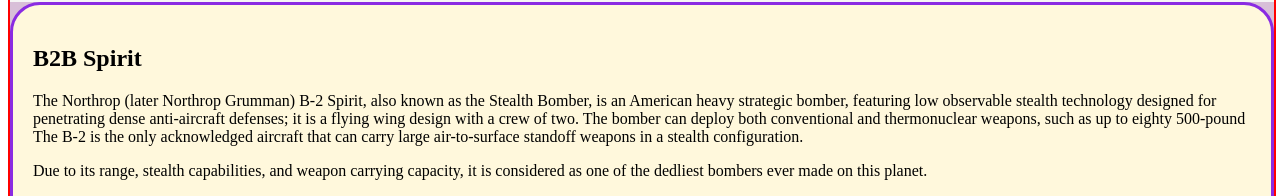
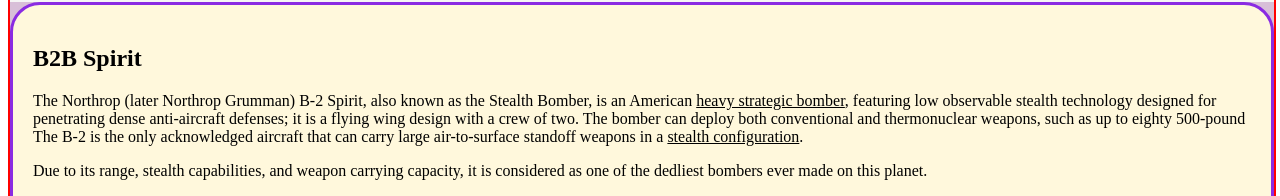
Before and after one commit to Bishal976/udacity_frontend_blog, a plain HTML site: page blog.html in a window 1280 px wide. Shown: the part 458-654 px from the top of the page. Drawn offline with Linux system fonts and the light colour scheme; a web font is replaced by a local one.

Commit message:
added underline tag

```diff
--- a/blog.html
+++ b/blog.html
@@ -34,8 +34,8 @@
             <article class="box1-article">
               <header><h2>B2B Spirit</h2></header>
               <p>
-                The Northrop (later Northrop Grumman) B-2 Spirit, also known as the Stealth Bomber, is an American heavy strategic bomber, featuring low observable stealth technology designed for penetrating dense anti-aircraft defenses; it is a flying wing design with a crew of two. The bomber can deploy both conventional and thermonuclear weapons, such as up to eighty 500-pound<br />
-                The B-2 is the only acknowledged aircraft that can carry large air-to-surface standoff weapons in a stealth configuration.
+                The Northrop (later Northrop Grumman) B-2 Spirit, also known as the Stealth Bomber, is an American <u>heavy strategic bomber</u>, featuring low observable stealth technology designed for penetrating dense anti-aircraft defenses; it is a flying wing design with a crew of two. The bomber can deploy both conventional and thermonuclear weapons, such as up to eighty 500-pound<br />
+                The B-2 is the only acknowledged aircraft that can carry large air-to-surface standoff weapons in a <u>stealth configuration</u>.
               </p>
 
               <footer>
```
